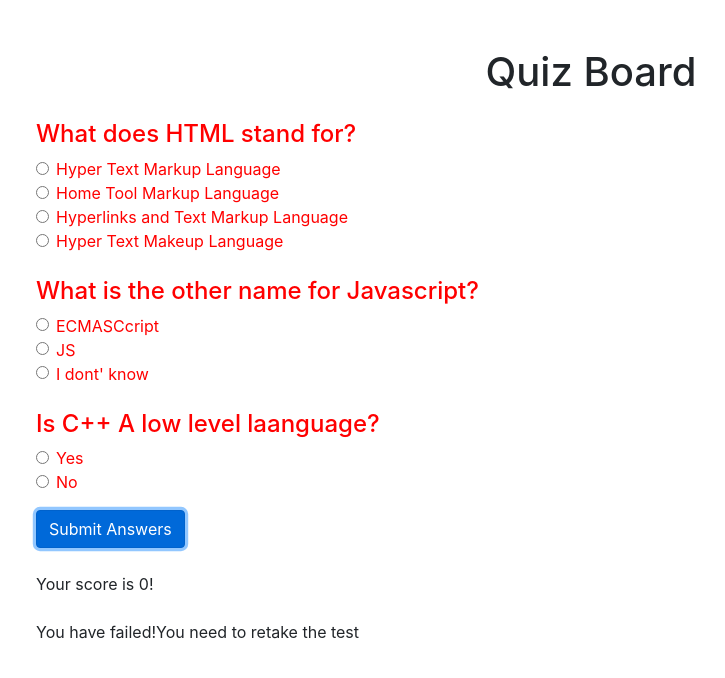
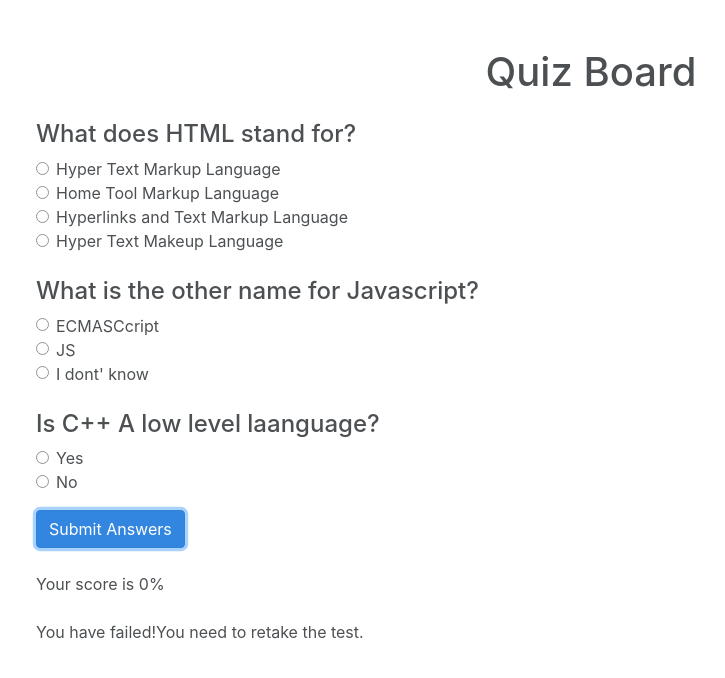
Before and after one commit to PendoKetty/Quiz-Board, a plain HTML site: page index.html in a window 1280 px wide. Both pictures are taken after a click on the button "Submit Answers". Shown: the whole page, without its empty margins (49-774 px from the left). Drawn offline with nearby package versions, Linux system fonts and the light colour scheme.

```diff
--- a/JS/quizboard.js
+++ b/JS/quizboard.js
@@ -4,6 +4,7 @@
     const resultContainer = $('#result');
     const performanceContainer= $('#performance')
 
+    //Questions, multiple choices and position of correct answer
     const questions = [
         {
         question: "What does HTML stand for?",
@@ -60,11 +61,11 @@
                 score++;
                 //answerContainers.eq(questionNumber).css('color', 'green');
             } else {
-                answerContainers.eq(questionNumber).css('color', 'red');
+                //answerContainers.eq(questionNumber).css('color', 'red');
             }
         });
         //console.log(score);
-        resultContainer.html(`Your score is ${score}!`);
+        resultContainer.html(`Your score is ${scorePercentage}%`);
         scorePercentage= (parseInt(score)/parseInt(questions.length))*100;
         //console.log(scorePercentage);
         if (scorePercentage>= 80){
@@ -75,10 +76,9 @@
                 performanceContainer.html(`You have passed fairly!`);
             }
             if (scorePercentage<50){
-                performanceContainer.html(`You have failed!You need to retake the test`);
+                performanceContainer.html(`You have failed!You need to retake the test.`);
             }
         }
-
 
     }
 
--- a/index.html
+++ b/index.html
@@ -3,17 +3,18 @@
 <head>
     <meta charset="UTF-8">
     <meta name="viewport" content="width=device-width, initial-scale=1.0">
+    <link href="CSS/styles.css" rel="stylesheet" type="text/css">
     <link  href="https://maxcdn.bootstrapcdn.com/bootstrap/4.5.2/css/bootstrap.min.css" rel="stylesheet" type="text/css">
     <title>Quiz Board</title>
 </head>
 <body>
     <div class="container mt-5">
-        <h1 class="text-center">Quiz Board</h1>
+        <h1>Quiz Board</h1>
         <form id="quiz" class="mt-4">
-            <!-- Questions and choices will be dynamically added here -->
+
         </form>
         <button id="submit" class="btn btn-primary mt-3">Submit Answers</button>
-        <div id="result" class="mt-4"></div>
+        <div id="result" class="mt-4" ></div>
         <div id="performance" class="mt-4"></div>
     </div>
     <script src="https://code.jquery.com/jquery-3.6.0.min.js"></script>
```
